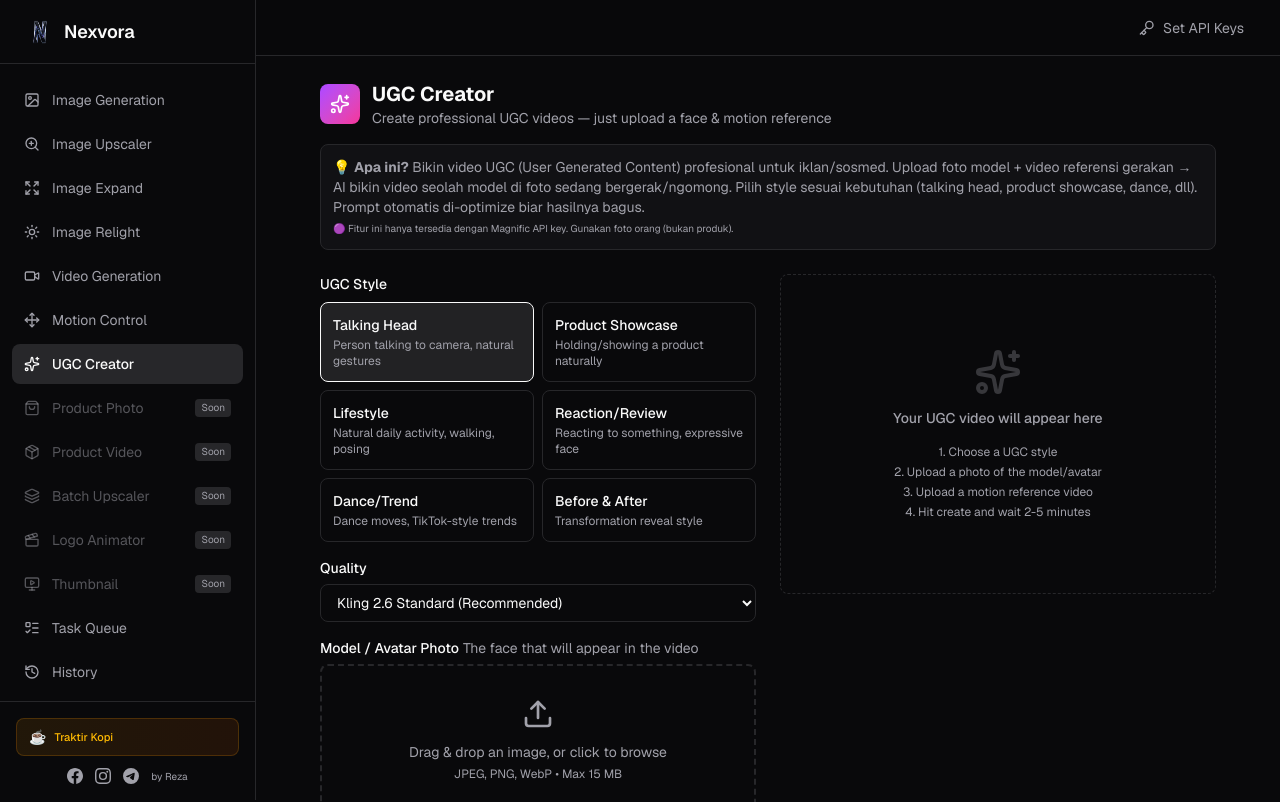
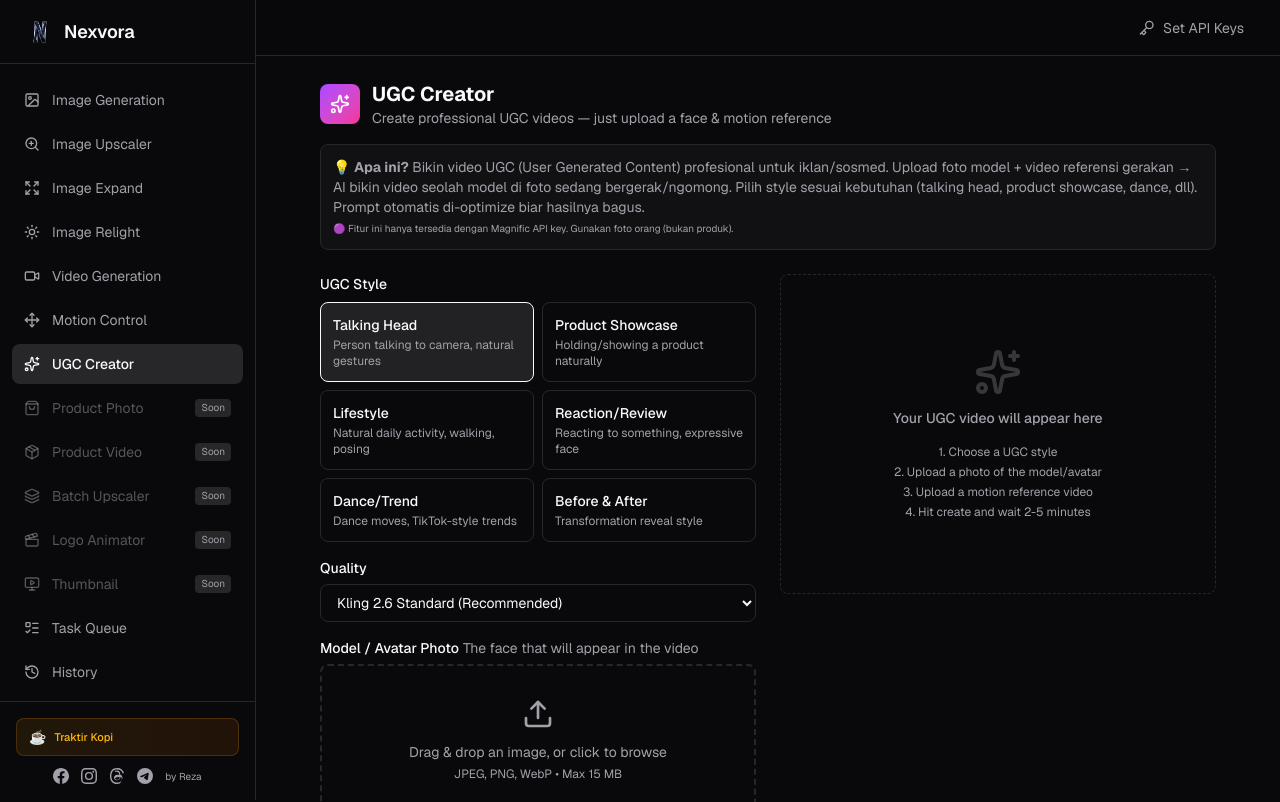
Before and after one commit to wrunzfire404/nexvora-tools, a Next.js app: page /ugc in a window 1280 px wide. Shown: the top 802 px of the page. Built offline with nearby package versions, Linux system fonts and the light colour scheme.

Commit message:
Add Threads social link

```diff
--- a/components/layout/sidebar.tsx
+++ b/components/layout/sidebar.tsx
@@ -124,6 +124,9 @@ export function Sidebar() {
           <a href="https://instagram.com/rzrenal" target="_blank" rel="noopener noreferrer" className="text-muted-foreground hover:text-foreground transition-colors" title="Instagram @rzrenal">
             <svg className="w-4 h-4" fill="currentColor" viewBox="0 0 24 24"><path d="M12 2.163c3.204 0 3.584.012 4.85.07 3.252.148 4.771 1.691 4.919 4.919.058 1.265.069 1.645.069 4.849 0 3.205-.012 3.584-.069 4.849-.149 3.225-1.664 4.771-4.919 4.919-1.266.058-1.644.07-4.85.07-3.204 0-3.584-.012-4.849-.07-3.26-.149-4.771-1.699-4.919-4.92-.058-1.265-.07-1.644-.07-4.849 0-3.204.013-3.583.07-4.849.149-3.227 1.664-4.771 4.919-4.919 1.266-.057 1.645-.069 4.849-.069zM12 0C8.741 0 8.333.014 7.053.072 2.695.272.273 2.69.073 7.052.014 8.333 0 8.741 0 12c0 3.259.014 3.668.072 4.948.2 4.358 2.618 6.78 6.98 6.98C8.333 23.986 8.741 24 12 24c3.259 0 3.668-.014 4.948-.072 4.354-.2 6.782-2.618 6.979-6.98.059-1.28.073-1.689.073-4.948 0-3.259-.014-3.667-.072-4.947-.196-4.354-2.617-6.78-6.979-6.98C15.668.014 15.259 0 12 0zm0 5.838a6.162 6.162 0 100 12.324 6.162 6.162 0 000-12.324zM12 16a4 4 0 110-8 4 4 0 010 8zm6.406-11.845a1.44 1.44 0 100 2.881 1.44 1.44 0 000-2.881z"/></svg>
           </a>
+          <a href="https://www.threads.com/@rzrenal" target="_blank" rel="noopener noreferrer" className="text-muted-foreground hover:text-foreground transition-colors" title="Threads @rzrenal">
+            <svg className="w-4 h-4" fill="currentColor" viewBox="0 0 24 24"><path d="M12.186 24h-.007c-3.581-.024-6.334-1.205-8.184-3.509C2.35 18.44 1.5 15.586 1.472 12.01v-.017c.03-3.579.879-6.43 2.525-8.482C5.845 1.205 8.6.024 12.18 0h.014c2.746.02 5.043.725 6.826 2.098 1.677 1.29 2.858 3.13 3.509 5.467l-2.04.569c-1.104-3.96-3.898-5.984-8.304-6.015-2.91.022-5.11.936-6.54 2.717C4.307 6.504 3.616 8.914 3.59 12c.025 3.086.718 5.496 2.057 7.164 1.43 1.783 3.631 2.698 6.54 2.717 2.623-.02 4.358-.631 5.8-2.045 1.647-1.613 1.618-3.593 1.09-4.798-.31-.71-.873-1.3-1.634-1.75-.192 1.352-.622 2.446-1.284 3.272-.886 1.102-2.14 1.704-3.73 1.79-1.202.065-2.361-.218-3.259-.801-1.063-.689-1.685-1.74-1.752-2.96-.065-1.17.408-2.261 1.332-3.07.88-.77 2.111-1.237 3.558-1.35 1.06-.083 2.04.008 2.942.27.022-.94-.093-1.79-.343-2.525-.39-1.147-1.09-1.794-2.208-2.037-1.478-.322-2.813.076-3.334.335l-.834-1.833c.712-.33 2.275-.812 4.09-.587 1.706.211 2.94 1.05 3.548 2.394.419.924.594 2.062.52 3.39.612.298 1.155.66 1.62 1.088 1.12 1.028 1.74 2.457 1.795 4.127.065 2.003-.62 3.727-2.033 5.12C17.856 23.029 15.46 23.96 12.186 24zM9.15 15.22c.05.9.476 1.567 1.238 1.94.652.32 1.475.45 2.344.393 1.07-.058 1.91-.462 2.498-1.2.478-.6.814-1.387.997-2.343-1.227-.396-2.576-.464-3.937-.272-1.04.147-1.837.473-2.38.975-.497.457-.787 1.07-.76 1.507z"/></svg>
+          </a>
           <a href="https://t.me/NexvoraTools" target="_blank" rel="noopener noreferrer" className="text-muted-foreground hover:text-foreground transition-colors" title="Telegram">
             <svg className="w-4 h-4" fill="currentColor" viewBox="0 0 24 24"><path d="M11.944 0A12 12 0 0 0 0 12a12 12 0 0 0 12 12 12 12 0 0 0 12-12A12 12 0 0 0 12 0a12 12 0 0 0-.056 0zm4.962 7.224c.1-.002.321.023.465.14a.506.506 0 0 1 .171.325c.016.093.036.306.02.472-.18 1.898-.962 6.502-1.36 8.627-.168.9-.499 1.201-.82 1.23-.696.065-1.225-.46-1.9-.902-1.056-.693-1.653-1.124-2.678-1.8-1.185-.78-.417-1.21.258-1.91.177-.184 3.247-2.977 3.307-3.23.007-.032.014-.15-.056-.212s-.174-.041-.249-.024c-.106.024-1.793 1.14-5.061 3.345-.48.33-.913.49-1.302.48-.428-.008-1.252-.241-1.865-.44-.752-.245-1.349-.374-1.297-.789.027-.216.325-.437.893-.663 3.498-1.524 5.83-2.529 6.998-3.014 3.332-1.386 4.025-1.627 4.476-1.635z"/></svg>
           </a>
```
